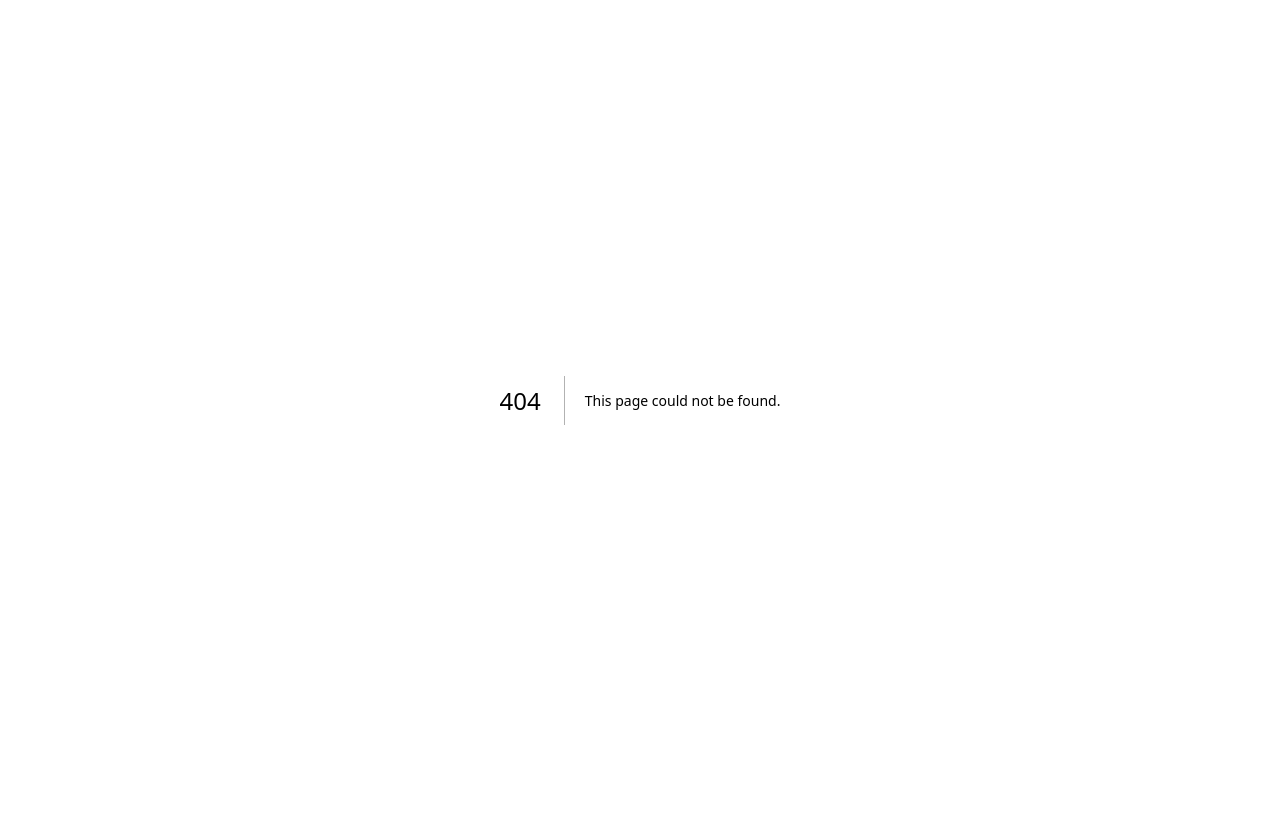
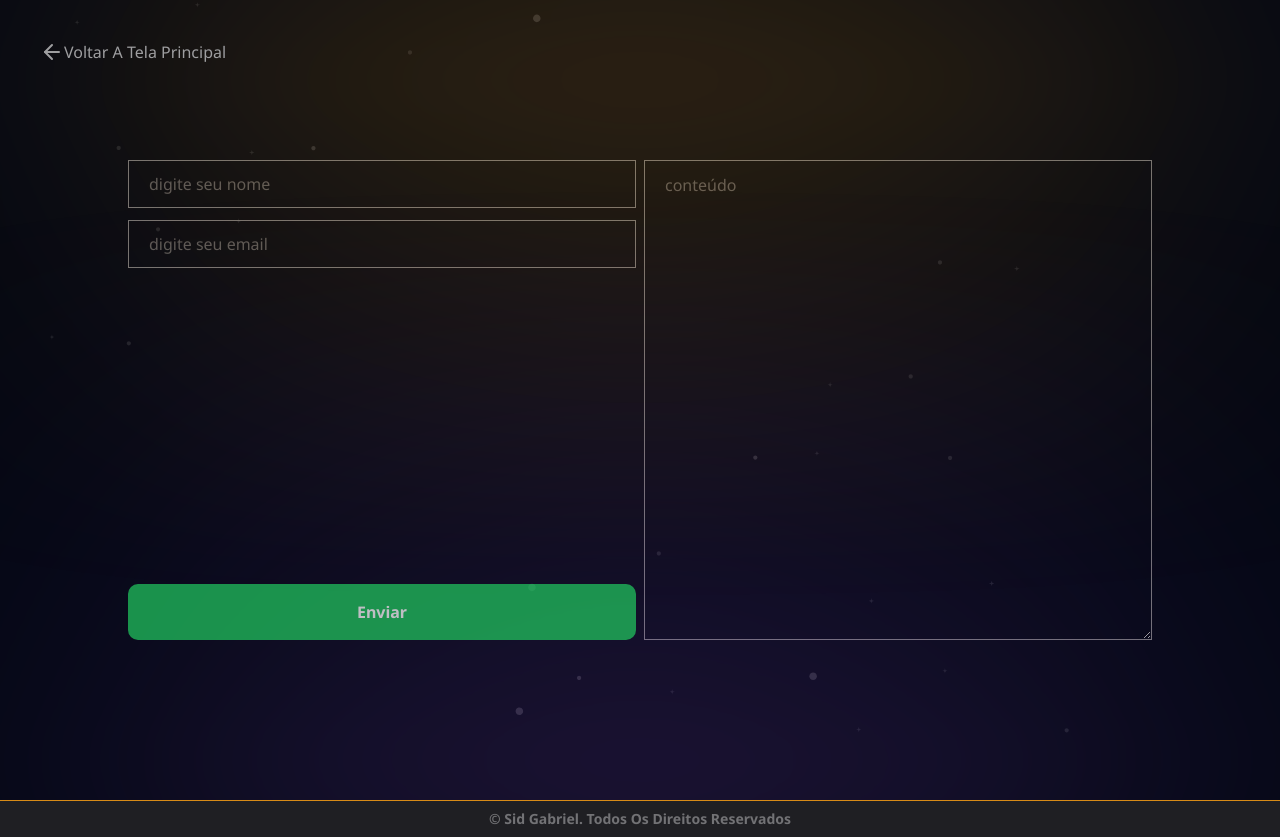
Before and after one commit to sidgabrielmoura/portfolio, a Next.js app: page /gmail in a window 1280 px wide. Before the commit this address had no page. Before the commit the page ends 800 px from the top, so only its background shows below. Built offline with nearby package versions, Linux system fonts and the light colour scheme.

Commit message:
area for gmail sand implemented

```diff
--- /dev/null
+++ b/src/app/gmail/page.tsx
@@ -0,0 +1,15 @@
+import { Footer } from "@/components/footer";
+import { Gmail } from "@/components/gmailArea";
+
+
+export default function GmailArea(){
+    return(
+        <>
+            <main className="w-[100%] h-[100vh] bg-gray-950 bg-[url(../assets/bg-stars.svg)] bg-cover
+            flex justify-center items-center flex-col">
+                <Gmail/>
+            </main>
+            <Footer/>
+        </>
+    )
+}
--- a/src/components/TextConvertInformations.tsx
+++ b/src/components/TextConvertInformations.tsx
@@ -8,7 +8,7 @@ export function TextConvertInfo() {
         <>
             <div className="w-[100%] pl-5 h-screen absolute">
                 <Link href={"/projects"} className="text-gray-200 capitalize
-            h-[20px] w-[200px] hover:text-gray-100 transition-all duration-300
+            h-[20px] w-[220px] hover:text-gray-100 transition-all duration-300
             z-10 flex mt-5"><ArrowLeft />voltar a tela de projetos</Link>
 
                 {/**/}
--- a/src/components/contactsHomePage.tsx
+++ b/src/components/contactsHomePage.tsx
@@ -7,7 +7,7 @@ export function ContactsHomePage(){
         <div className="h-[30vh] sm:w-[100vw] xl:w-[90%] sm:mx-auto xl:mx-10 md:mb-12 sm:pt-[100px] md:pt-0 flex sm:flex-col xl:flex-row sm:justify-center xl:justify-between items-center
         ">
                 <div className="flex">
-                    <Link href={"https://discord.gg/4hPMkwwn"} target="_blank" className="flex p-3 bg-zinc-800 rounded-full
+                    <Link href={"/gmail"} className="flex p-3 bg-zinc-800 rounded-full
                     transition-all duration-200 hover:drop-shadow-[0_0_10px_#d78b17] xl:w-[26vw]
                     justify-center md:w-[90vw] sm:w-[75vw]">
                         <p className="xl:text-[17px] font-semibold text-gray-200
--- a/src/components/fastCubeInfo.tsx
+++ b/src/components/fastCubeInfo.tsx
@@ -9,7 +9,7 @@ export function FastCubeInfo(){
         <>
             <div className="w-[100%] pl-5 h-screen absolute" id="container">
                 <Link href={"/projects"} className="text-gray-200 capitalize
-            h-[20px] w-[200px] hover:text-gray-100 transition-all duration-300
+            h-[20px] w-[220px] hover:text-gray-100 transition-all duration-300
             z-10 flex mt-5"><ArrowLeft />voltar a tela de projetos</Link>
 
                 {/**/}
--- /dev/null
+++ b/src/components/gmailArea.tsx
@@ -0,0 +1,58 @@
+import { ArrowLeft } from "lucide-react";
+import Link from "next/link";
+
+
+export function Gmail(){
+    return(
+        <>
+
+            <Link href={"/"} className="absolute top-0 left-0 m-10
+            text-gray-200 capitalize h-[20px] w-[230px] hover:text-gray-100 transition-all
+            duration-300 sm:z-10 flex"><ArrowLeft />voltar a tela principal</Link>
+
+        {/*blur*/}
+
+            <div className="w-[75vw] fixed h-[10vh] bg-secondary top-10 m-auto rounded-full blur-[180px]" />
+            <div className="w-[75vw] fixed h-[10vh] bg-purple-500 bottom-0 m-auto rounded-full blur-[200px]"/>
+
+        {/*formulário*/}
+
+            <form action="https://formsubmit.co/sidgabrielmoura40@gmail.com" method="post" className="xl:w-[80vw] xl:h-[60vh] flex
+            xl:justify-center xl:gap-2 xl:flex-row sm:flex-col-reverse md:w-[80vw] md:h-[70vh] md:items-center sm:mt-10 md:mt-0">
+
+                <section className="xl:w-[50%] md:w-[100%] h-[100%] sm:flex-col flex md:flex-col gap-3 xl:justify-between
+                md:mt-10 xl:mt-0">
+
+                    <div className="w-[100%] flex sm:flex-col md:flex-row xl:flex-col gap-3 sm:pb-10 md:pb-0">
+
+                        <input type="text" name="name" id="" required className="h-12 bg-transparent border border-gray-300 pl-5
+                        text-white w-[100%]" placeholder="digite seu nome" />
+                        <input type="email" name="email" required className="h-12 bg-transparent border border-gray-300 pl-5
+                        text-white w-[100%]" placeholder="digite seu email" />
+
+                    </div>
+
+                    <button type="submit" className="bg-green-500 rounded-[10px] h-14 animate-pulse
+                    text-white font-semibold">Enviar</button>
+
+                </section>
+
+                <section className="xl:w-[50%] xl:h-[100%] md:w-[100%] md:h-[50%] xl:mt-0 md:mt-10" >
+
+                    <textarea name="message" id="txtArea" cols={30} rows={10} required className="
+                    xl:w-[100%] xl:h-[100%] bg-transparent border border-gray-300 md:max-h-[100%] text-white py-3 px-5
+                    md:min-h-[100%] md:w-[100%] md:h-[100%] sm:max-h-[50vh] sm:min-h-[50vh]" placeholder="conteúdo"/>
+
+                </section>
+
+
+                {/*API configurations*/}
+
+                <input type="hidden" name="_subject" value={"Novo Contato"} />
+                <input type="text" name="_honey" className="hidden"/>
+                <input type="hidden" name="_captcha" value={"false"}/>
+
+            </form>
+        </>
+    )
+}
--- a/tailwind.config.js
+++ b/tailwind.config.js
@@ -30,6 +30,8 @@ module.exports = {
         full: "100px"
       },
       screens: {
+        '2sm': '300px',
+
         'sm': '320px',
         // => @media (min-width: 640px) { ... }
 
```
